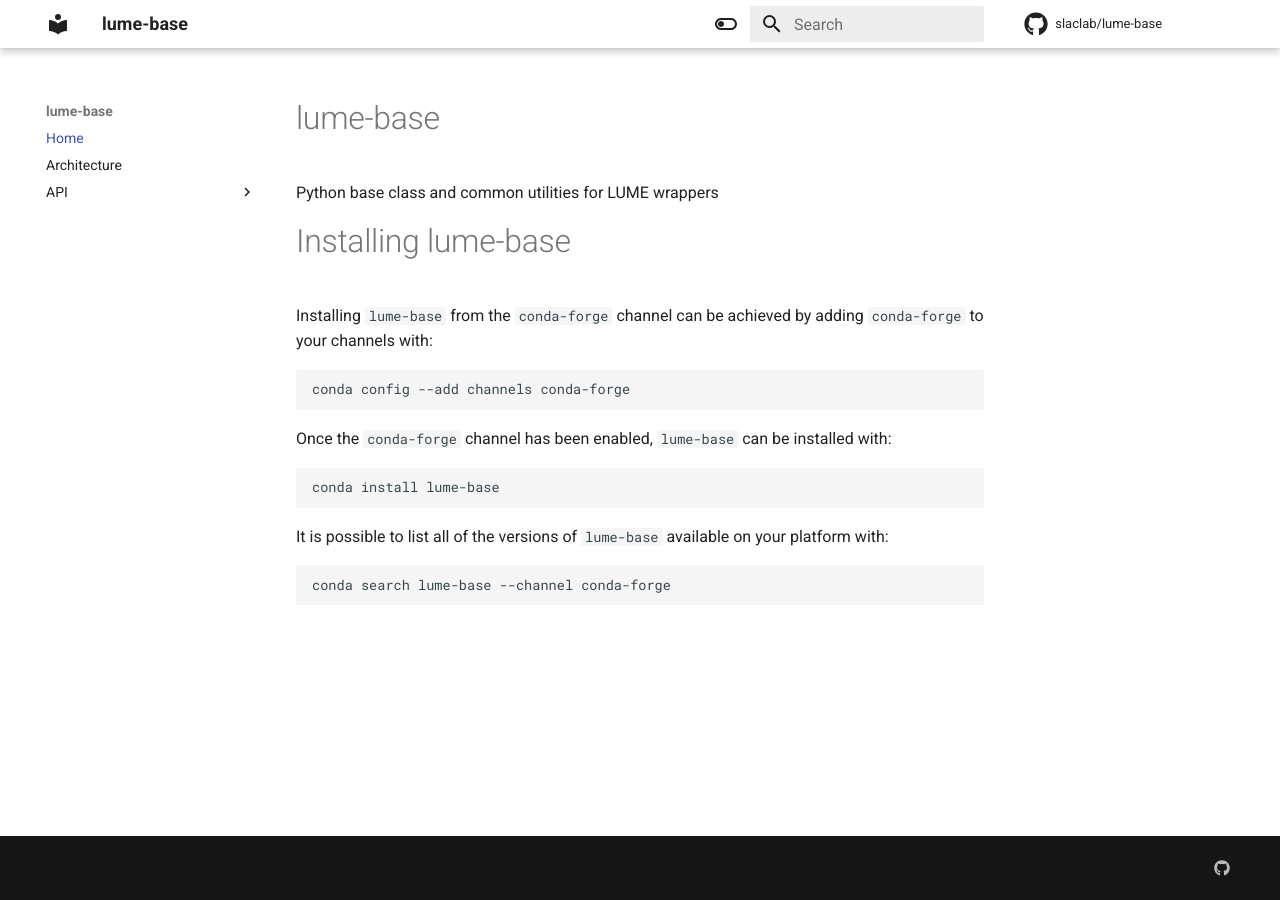
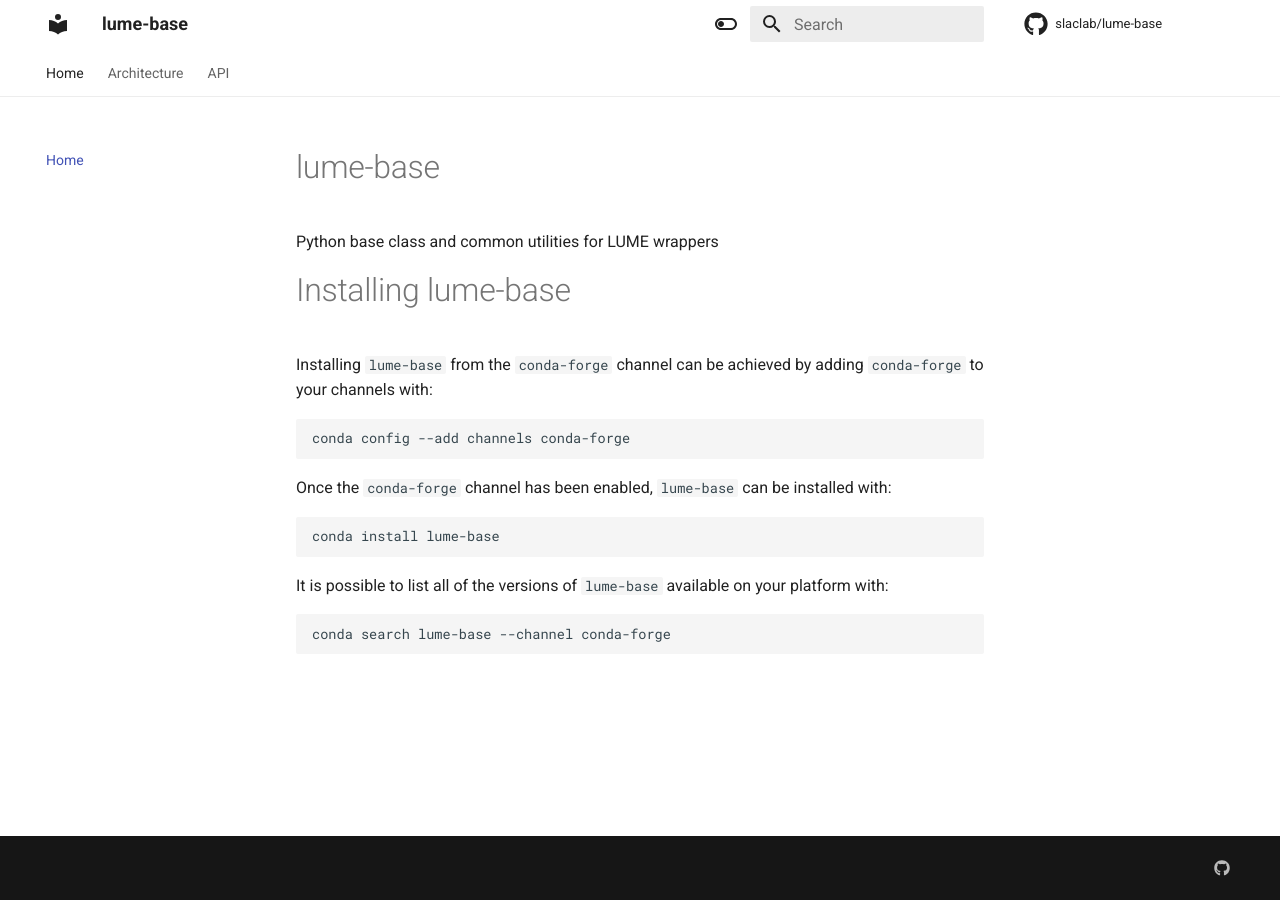
Before and after one commit to slaclab/lume-base, an MkDocs documentation site: the page built from docs/index.md, in a window 1280 px wide. Built offline with MkDocs 1.6.1 and Material for MkDocs 9.7.7, drawn with Linux system fonts in a browser that asks for light colours; comment, search, counter and statistics services are not loaded.

Commit message:
better docs

```diff
--- a/mkdocs.yml
+++ b/mkdocs.yml
@@ -16,6 +16,8 @@ theme:
   name: material
   features:
     - navigation.top
+    - navigation.tabs
+    - navigation.indexes
   palette:
     - media: "(prefers-color-scheme: light)"
       scheme: default
```
